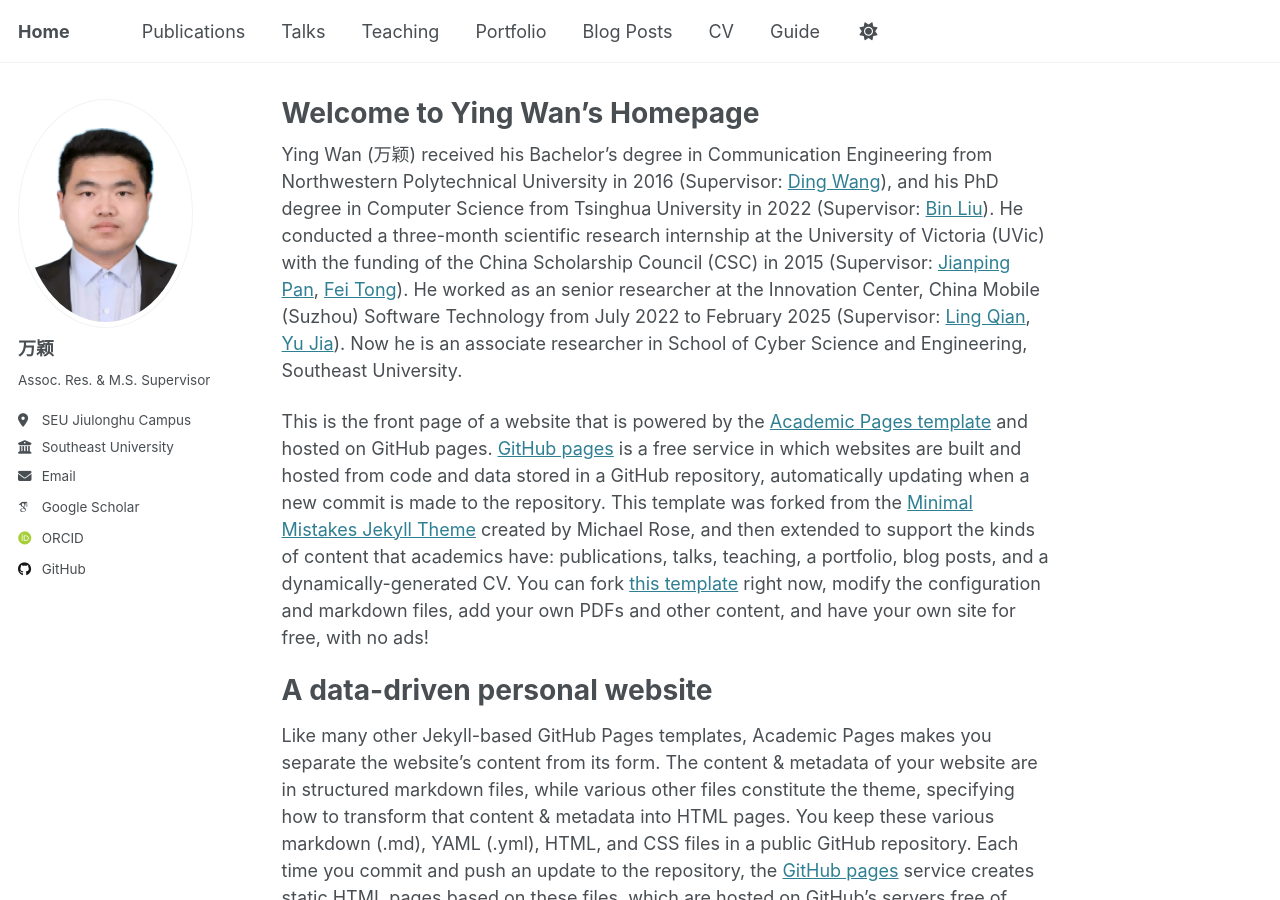
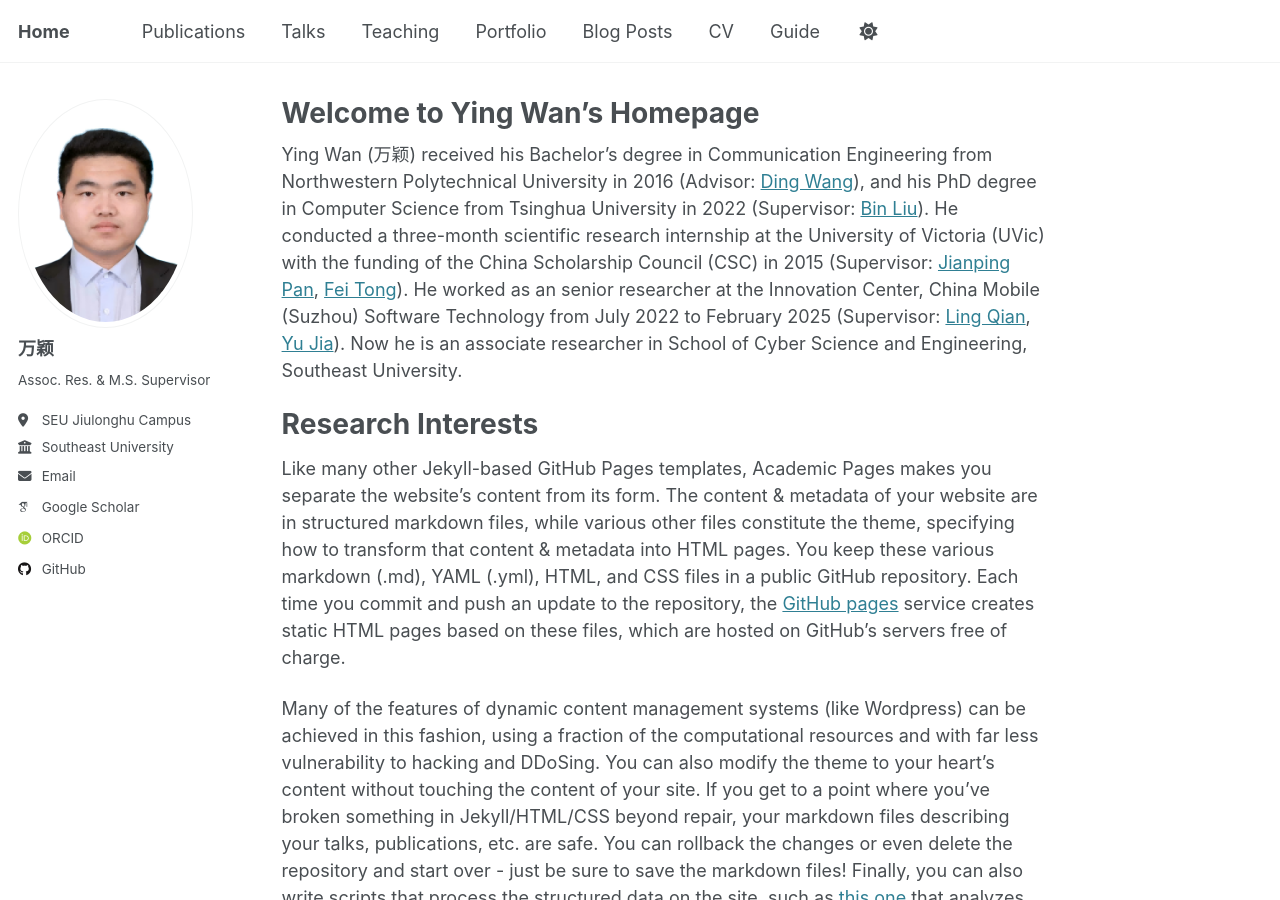
Before and after one commit to wany16/wany16.github.io, a Jekyll site: the page built from _pages/about.md, in a window 1280 px wide and 900 px high. Built offline with Jekyll 4.4.1, drawn with Linux system fonts in a browser that asks for light colours; some web fonts are replaced.

Commit message:
Initial commit for example

```diff
--- a/_pages/about.md
+++ b/_pages/about.md
@@ -7,15 +7,13 @@ redirect_from:
   - /about.html
 ---
 
-Ying Wan (万颖) received his Bachelor's degree in Communication Engineering from Northwestern Polytechnical University in 2016 (Supervisor: [Ding Wang](https://teacher.nwpu.edu.cn/wangding.html)),
+Ying Wan (万颖) received his Bachelor's degree in Communication Engineering from Northwestern Polytechnical University in 2016 (Advisor: [Ding Wang](https://teacher.nwpu.edu.cn/wangding.html)),
 and his PhD degree in Computer Science from Tsinghua University in 2022 (Supervisor: [Bin Liu](https://www.cs.tsinghua.edu.cn/info/1126/3587.htm)).
 He conducted a three-month scientific research internship at the University of Victoria (UVic) with the funding of the China Scholarship Council (CSC) in 2015 (Supervisor: [Jianping Pan](https://www.uvic.ca/ecs/computerscience/people/faculty/profiles/pan-jianping.php), [Fei Tong](https://fei-tong.github.io/)).
 He worked as an senior researcher at the Innovation Center, China Mobile (Suzhou) Software Technology from July 2022 to February 2025 (Supervisor: [Ling Qian](https://www.cnii.com.cn/gxxww/rmydb/202111/t20211110_321826.html), [Yu Jia](https://zhuanlan.zhihu.com/p/406240028)).
 Now he is an associate researcher in School of Cyber Science and Engineering, Southeast University.
 
-This is the front page of a website that is powered by the [Academic Pages template](https://github.com/academicpages/academicpages.github.io) and hosted on GitHub pages. [GitHub pages](https://pages.github.com) is a free service in which websites are built and hosted from code and data stored in a GitHub repository, automatically updating when a new commit is made to the repository. This template was forked from the [Minimal Mistakes Jekyll Theme](https://mmistakes.github.io/minimal-mistakes/) created by Michael Rose, and then extended to support the kinds of content that academics have: publications, talks, teaching, a portfolio, blog posts, and a dynamically-generated CV. You can fork [this template](https://github.com/academicpages/academicpages.github.io) right now, modify the configuration and markdown files, add your own PDFs and other content, and have your own site for free, with no ads!
-
-A data-driven personal website
+Research Interests
 ======
 Like many other Jekyll-based GitHub Pages templates, Academic Pages makes you separate the website's content from its form. The content & metadata of your website are in structured markdown files, while various other files constitute the theme, specifying how to transform that content & metadata into HTML pages. You keep these various markdown (.md), YAML (.yml), HTML, and CSS files in a public GitHub repository. Each time you commit and push an update to the repository, the [GitHub pages](https://pages.github.com/) service creates static HTML pages based on these files, which are hosted on GitHub's servers free of charge.
 
```
